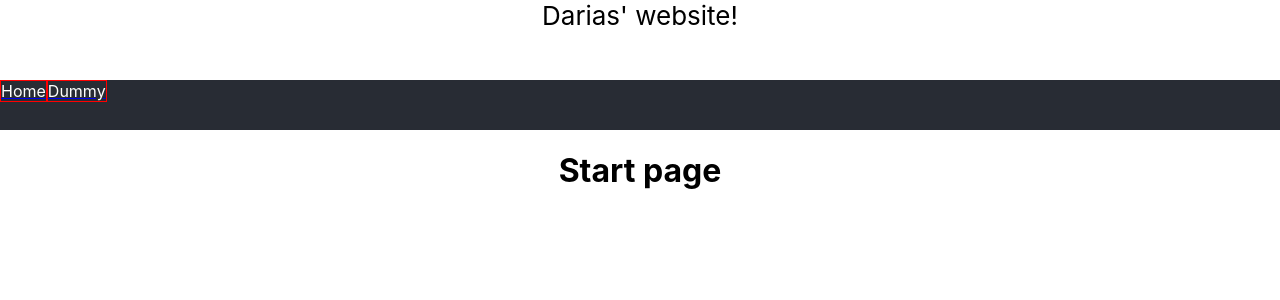
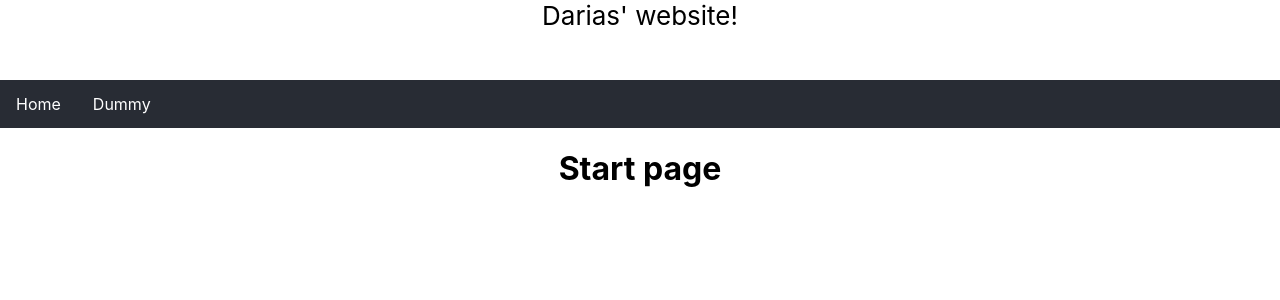
Before and after one commit to peacchy/PortfolioApp, a React (Create React App) app in the folder portfolioapp/: page / in a window 1280 px wide. Shown: the top 300 px of the page. Built offline with nearby package versions, Linux system fonts and the light colour scheme.

Commit message:
changed css of the menu and menuitem

```diff
--- a/portfolioapp/src/containers/Menu.scss
+++ b/portfolioapp/src/containers/Menu.scss
@@ -1,6 +1,5 @@
 .topnav {
+  overflow: hidden;
   background-color: #282c34;
-  overflow: hidden;
-  height: 50px;
   display: flex;
 }
--- a/portfolioapp/src/containers/menu-item/MenuItem.jsx
+++ b/portfolioapp/src/containers/menu-item/MenuItem.jsx
@@ -1,15 +1,15 @@
 import React from "react";
-import {Link} from "react-router-dom";
+import { Link } from "react-router-dom";
 
 import "./MenuItem.scss";
 
 const MenuItem = props => {
   return (
-    <Link to={props.to} name={props.name}>
-      <div class="navbar-menu-item">
-        {props.name}
-      </div>
-    </Link>
+    <div class='menu-item-link'>
+      <Link to={props.to} name={props.name}>
+        <div class="navbar-menu-item">{props.name}</div>
+      </Link>
+    </div>
   );
 };
 
--- a/portfolioapp/src/containers/menu-item/MenuItem.scss
+++ b/portfolioapp/src/containers/menu-item/MenuItem.scss
@@ -1,9 +1,16 @@
 .navbar-menu-item {
     color: white;
-    border: 1px solid red;
-    height: inherit;
     width: max-content;
     align-items: center;
     justify-content: center;
     display: flex;
+    padding: 14px 16px;
 }
+
+.navbar-menu-item:hover {
+    background-color: #111;
+}
+
+.menu-item-link a {
+    text-decoration: none;
+}
```
